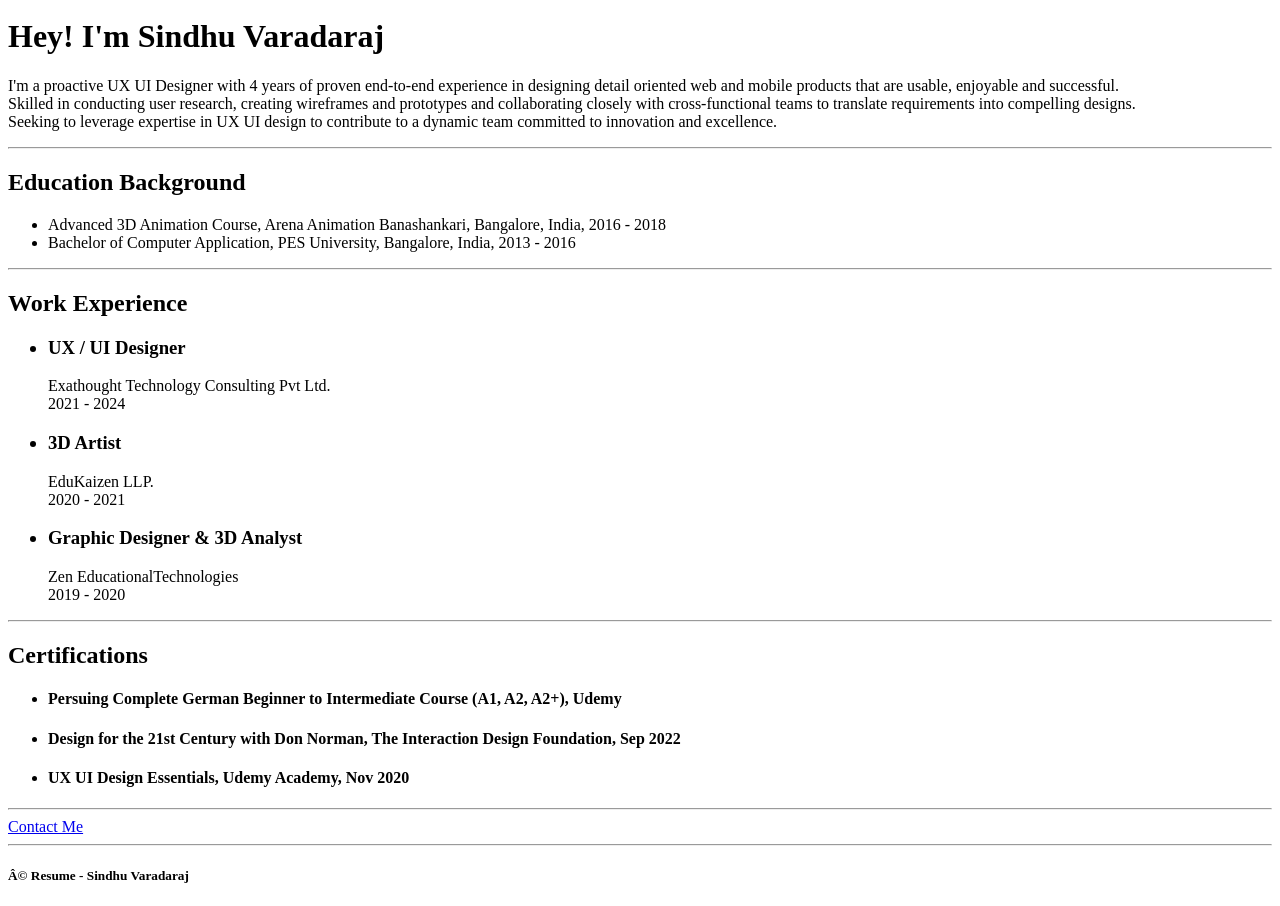
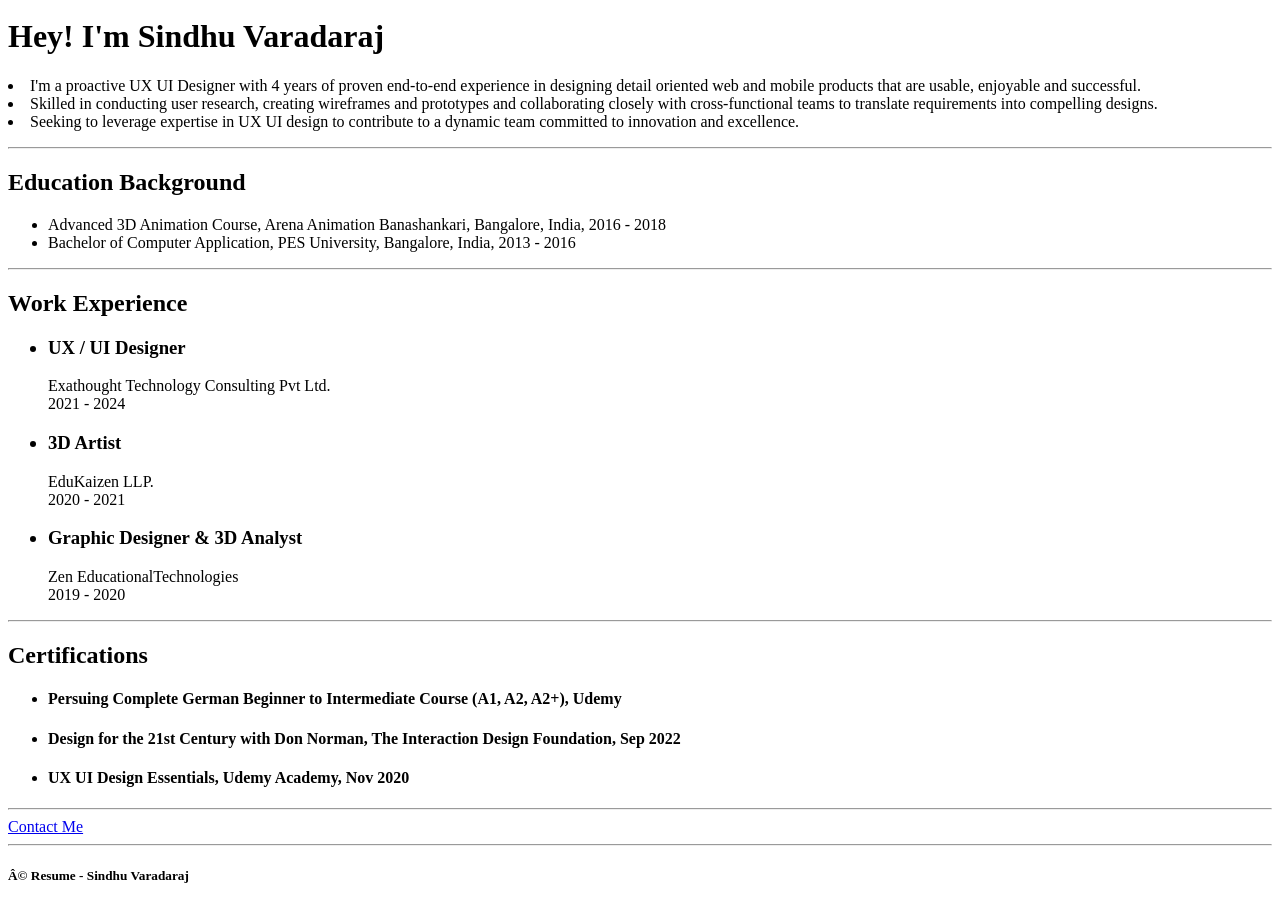
Before and after one commit to SindhuVa/My-Resume, a plain HTML site: page index.html in a window 1280 px wide. Shown: the part 29-935 px from the top of the page. Drawn offline with Linux system fonts and the light colour scheme.

Commit message:
Add files via upload

```diff
--- a/index.html
+++ b/index.html
@@ -7,11 +7,12 @@
     <body>
         <img src="./assets/Image.jpg" height=150 alt="My Photo">
         <h1>Hey! I'm Sindhu Varadaraj</h1>
-        <p> I'm a proactive UX UI Designer with 4 years of proven end-to-end experience in designing
-            detail oriented web and mobile products that are usable, enjoyable and successful.<br />
-            Skilled in conducting user research, creating wireframes and prototypes and collaborating closely
-            with cross-functional teams to translate requirements into compelling designs.<br />
-            Seeking to leverage expertise in UX UI design to contribute to a dynamic team committed to innovation and excellence.
+        <p>
+            <li>I'm a proactive UX UI Designer with 4 years of proven end-to-end experience in designing
+            detail oriented web and mobile products that are usable, enjoyable and successful.<br /></li>
+            <li>Skilled in conducting user research, creating wireframes and prototypes and collaborating closely
+            with cross-functional teams to translate requirements into compelling designs.<br /></li>
+            <li>Seeking to leverage expertise in UX UI design to contribute to a dynamic team committed to innovation and excellence.</li>
         </p>
     <hr/>
         <h2>Education Background</h2>
```
